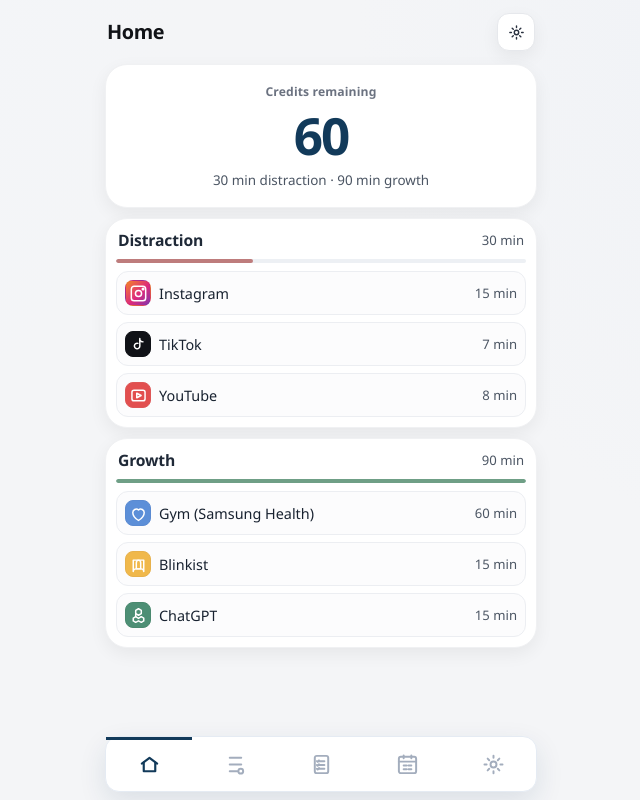
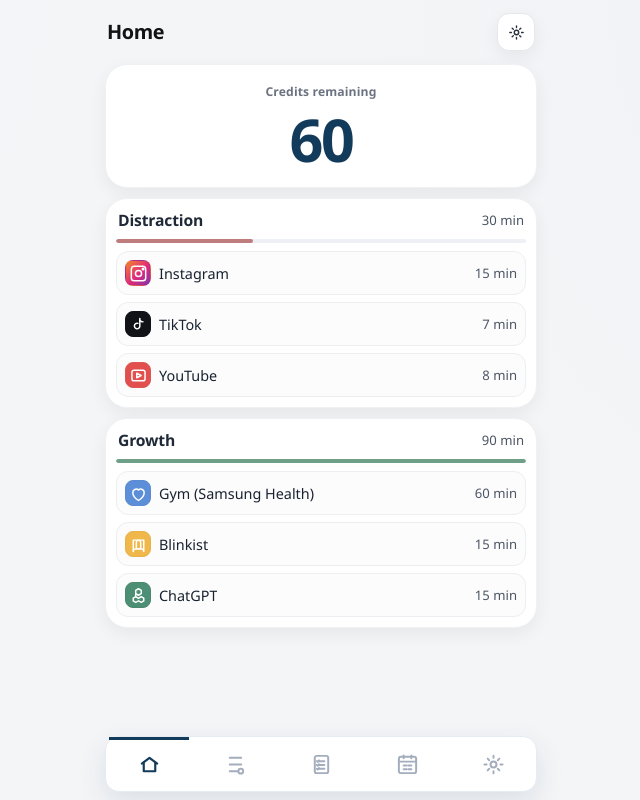
Before and after one commit to youssefsqalli/yougrow-app, a plain HTML site: page index.html in a window 1280 px wide. Shown: the whole page, without its empty margins (319-959 px from the left). Drawn offline with Linux system fonts and the light colour scheme.

Commit message:
Refine active tab underline and simplify credits header

```diff
--- a/home.js
+++ b/home.js
@@ -150,13 +150,8 @@
     value.textContent = String(Math.max(0, Number(credits) || 0));
     value.classList.toggle("is-zero", Number(credits) <= 0);
 
-    const meta = document.createElement("p");
-    meta.className = "home-credits-meta";
-    meta.textContent = `${distractionTotal} min distraction · ${growthTotal} min growth`;
-
     els.heroMount.appendChild(label);
     els.heroMount.appendChild(value);
-    els.heroMount.appendChild(meta);
   }
 
   function renderSection(mount, config) {
--- a/styles.css
+++ b/styles.css
@@ -158,8 +158,8 @@ h2 {
   content: "";
   position: absolute;
   top: 0;
-  left: 0;
-  right: 0;
+  left: 3px;
+  right: 3px;
   height: 3px;
   border-radius: 0;
   background: var(--line);
@@ -1155,7 +1155,7 @@ body[data-page="home"] {
 
 .home-credits-value {
   margin: 6px 0 0;
-  font-size: clamp(2.2rem, 10vw, 3.2rem);
+  font-size: clamp(2.5rem, 11vw, 3.7rem);
   font-weight: 760;
   letter-spacing: -0.04em;
   line-height: 1;
```
